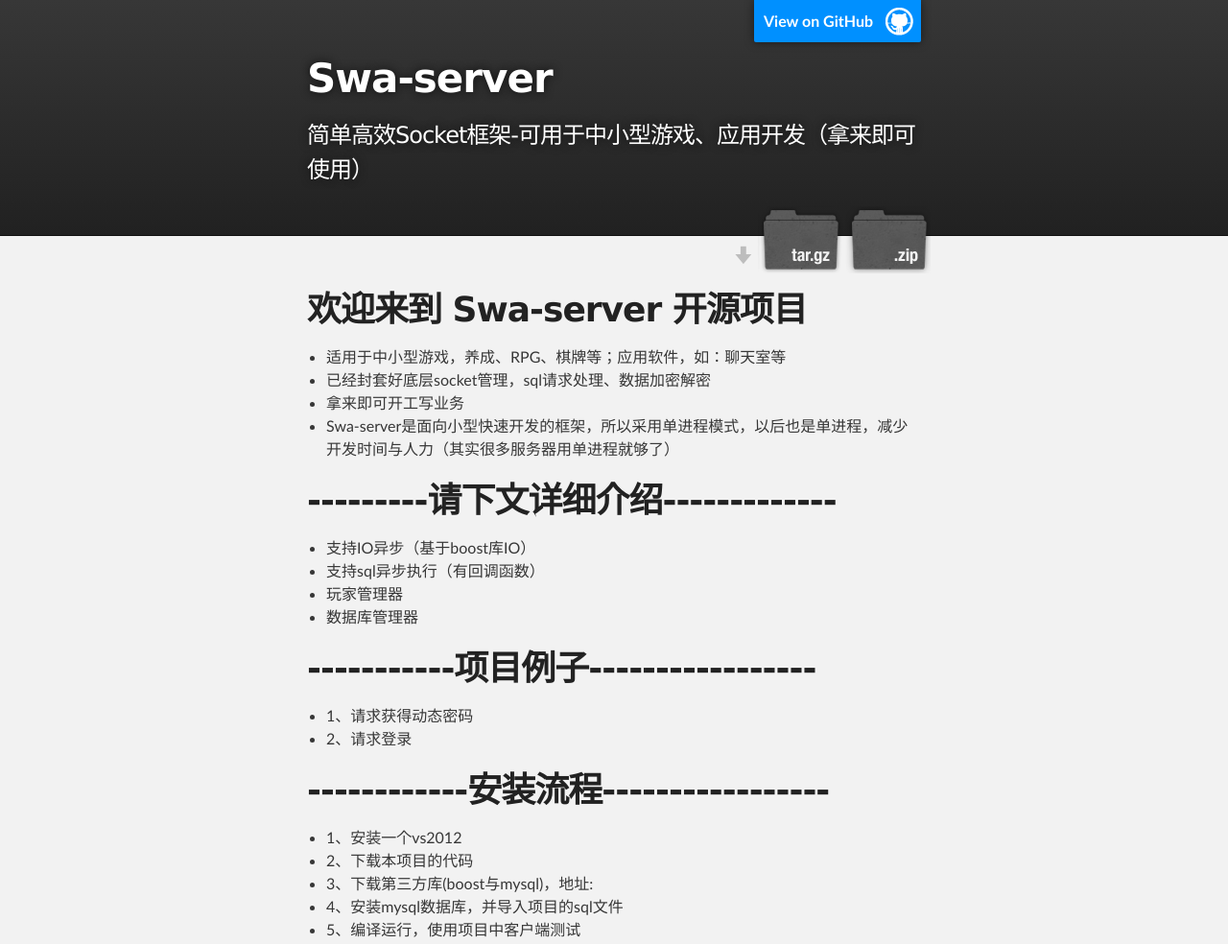
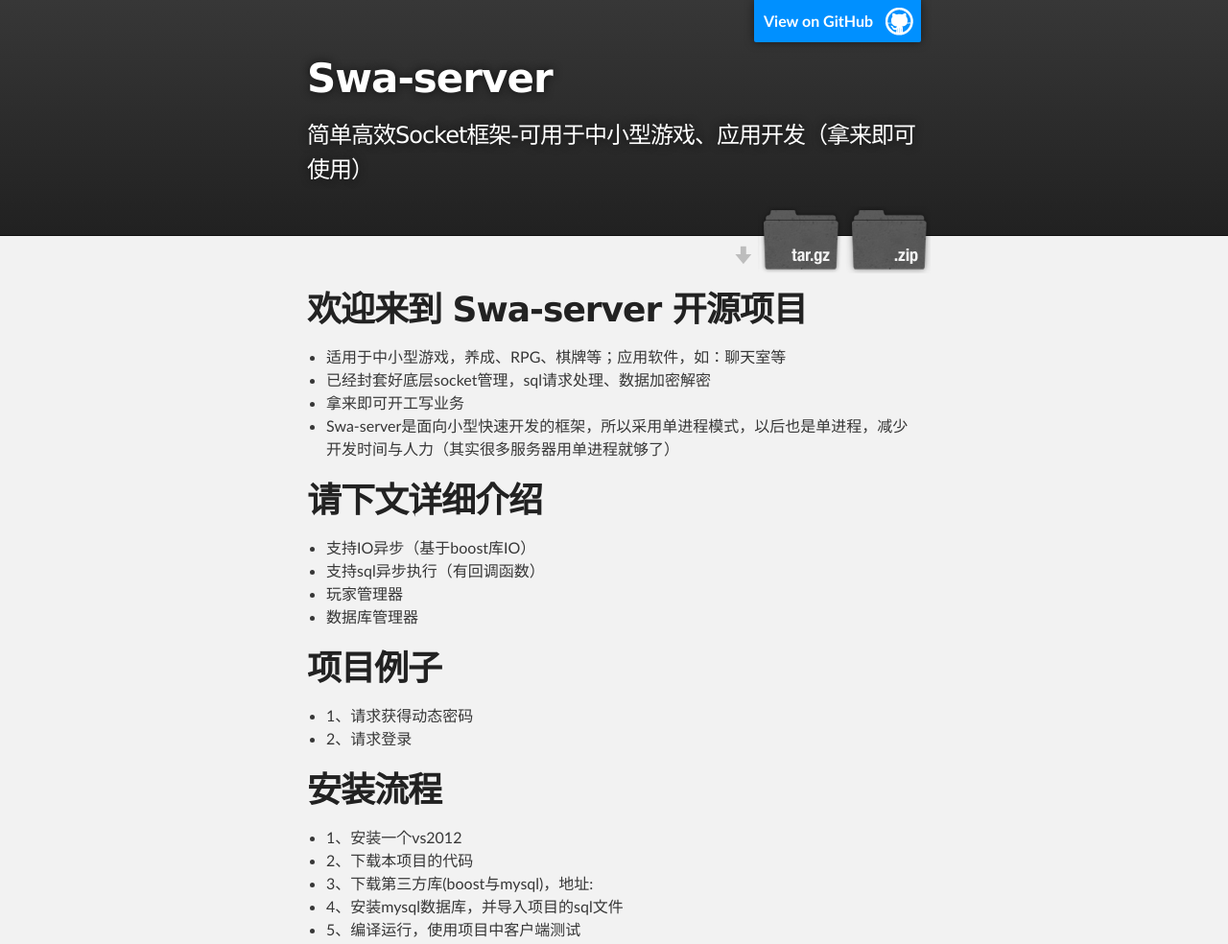
Before and after one commit to huangzuduan/SWA-Server, a plain HTML site: page index.html in a window 1280 px wide. Shown: the top 984 px of the page at 96% size. Drawn offline with Linux system fonts and the light colour scheme.

```diff
--- a/index.html
+++ b/index.html
@@ -42,7 +42,7 @@
 </ul>
 
 <h1>
-<a id="---------请下文详细介绍-------------" class="anchor" href="#---------%E8%AF%B7%E4%B8%8B%E6%96%87%E8%AF%A6%E7%BB%86%E4%BB%8B%E7%BB%8D-------------" aria-hidden="true"><span class="octicon octicon-link"></span></a>---------请下文详细介绍-------------</h1>
+<a id="请下文详细介绍" class="anchor" href="#%E8%AF%B7%E4%B8%8B%E6%96%87%E8%AF%A6%E7%BB%86%E4%BB%8B%E7%BB%8D" aria-hidden="true"><span class="octicon octicon-link"></span></a>请下文详细介绍</h1>
 
 <ul>
 <li>支持IO异步（基于boost库IO）</li>
@@ -52,7 +52,7 @@
 </ul>
 
 <h1>
-<a id="-----------项目例子-----------------" class="anchor" href="#-----------%E9%A1%B9%E7%9B%AE%E4%BE%8B%E5%AD%90-----------------" aria-hidden="true"><span class="octicon octicon-link"></span></a>-----------项目例子-----------------</h1>
+<a id="项目例子" class="anchor" href="#%E9%A1%B9%E7%9B%AE%E4%BE%8B%E5%AD%90" aria-hidden="true"><span class="octicon octicon-link"></span></a>项目例子</h1>
 
 <ul>
 <li>1、请求获得动态密码</li>
@@ -60,7 +60,7 @@
 </ul>
 
 <h1>
-<a id="------------安装流程-----------------" class="anchor" href="#------------%E5%AE%89%E8%A3%85%E6%B5%81%E7%A8%8B-----------------" aria-hidden="true"><span class="octicon octicon-link"></span></a>------------安装流程-----------------</h1>
+<a id="安装流程" class="anchor" href="#%E5%AE%89%E8%A3%85%E6%B5%81%E7%A8%8B" aria-hidden="true"><span class="octicon octicon-link"></span></a>安装流程</h1>
 
 <ul>
 <li>1、安装一个vs2012</li>
--- a/params.json
+++ b/params.json
@@ -1 +1 @@
-{"name":"Swa-server","tagline":"简单高效Socket框架-可用于中小型游戏、应用开发（拿来即可使用）","body":"# 欢迎来到 Swa-server 开源项目\r\n* 适用于中小型游戏，养成、RPG、棋牌等；应用软件，如：聊天室等\r\n* 已经封套好底层socket管理，sql请求处理、数据加密解密\r\n* 拿来即可开工写业务\r\n* Swa-server是面向小型快速开发的框架，所以采用单进程模式，以后也是单进程，减少开发时间与人力（其实很多服务器用单进程就够了）\r\n\r\n#---------请下文详细介绍-------------\r\n* 支持IO异步（基于boost库IO）\r\n* 支持sql异步执行（有回调函数）\r\n* 玩家管理器\r\n* 数据库管理器\r\n\r\n#-----------项目例子-----------------\r\n* 1、请求获得动态密码\r\n* 2、请求登录\r\n\r\n#------------安装流程-----------------\r\n* 1、安装一个vs2012\r\n* 2、下载本项目的代码\r\n* 3、下载第三方库(boost与mysql)，地址:\r\n* 4、安装mysql数据库，并导入项目的sql文件\r\n* 5、编译运行，使用项目中客户端测试\r\n","google":"","note":"Don't delete this file! It's used internally to help with page regeneration."}
+{"name":"Swa-server","tagline":"简单高效Socket框架-可用于中小型游戏、应用开发（拿来即可使用）","body":"# 欢迎来到 Swa-server 开源项目\r\n* 适用于中小型游戏，养成、RPG、棋牌等；应用软件，如：聊天室等\r\n* 已经封套好底层socket管理，sql请求处理、数据加密解密\r\n* 拿来即可开工写业务\r\n* Swa-server是面向小型快速开发的框架，所以采用单进程模式，以后也是单进程，减少开发时间与人力（其实很多服务器用单进程就够了）\r\n\r\n#请下文详细介绍\r\n* 支持IO异步（基于boost库IO）\r\n* 支持sql异步执行（有回调函数）\r\n* 玩家管理器\r\n* 数据库管理器\r\n\r\n#项目例子\r\n* 1、请求获得动态密码\r\n* 2、请求登录\r\n\r\n#安装流程\r\n* 1、安装一个vs2012\r\n* 2、下载本项目的代码\r\n* 3、下载第三方库(boost与mysql)，地址:\r\n* 4、安装mysql数据库，并导入项目的sql文件\r\n* 5、编译运行，使用项目中客户端测试\r\n","google":"","note":"Don't delete this file! It's used internally to help with page regeneration."}
```
